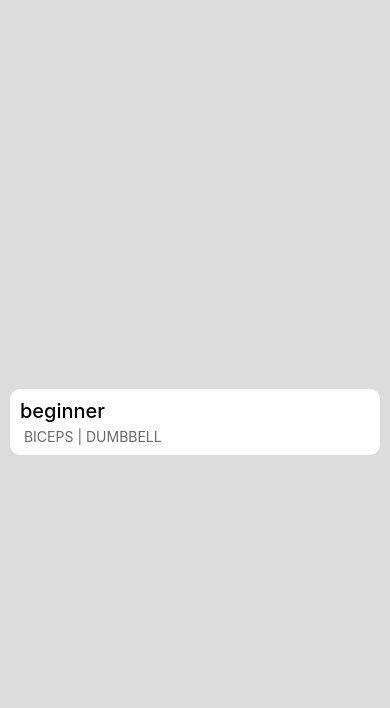
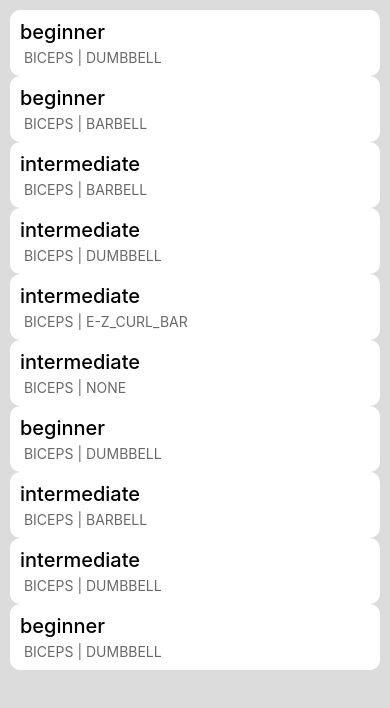
Before and after one commit to adham927/workout_tracker, a React Native app: screen / in a window 390 px wide. Shown: the top 708 px of the page. Built offline with nearby package versions, Linux system fonts and the light colour scheme.

Commit message:
rendering all the exercises

```diff
--- a/App.js
+++ b/App.js
@@ -1,18 +1,26 @@
 import { StatusBar } from 'expo-status-bar';
-import { StyleSheet, Text, View } from 'react-native';
+import { StyleSheet, Text, View, FlatList } from 'react-native';
 import exercises from "./assets/data/exercises.json";
 
 
 export default function App() {
-  const exercise = exercises[0]
+  const exercise = exercises[1]
 
 
   return (
     <View style={styles.container}>
-      <View style={styles.exerciseContainer}>
-      <Text style={styles.exerciseName}>{exercise.difficulty}</Text>
-      <Text style={styles.exerciseSubtitle}> {exercise.muscle.toUpperCase()} | {exercise.equipment.toUpperCase()}</Text>
-      </View>
+      <FlatList
+        data={exercises}
+        renderItem={({item}) =>
+          (
+            <View style={styles.exerciseContainer}>
+            <Text style={styles.exerciseName}>{item.difficulty}</Text>
+            <Text style={styles.exerciseSubtitle}> {item.muscle.toUpperCase()} | {item.equipment.toUpperCase()}</Text>
+            </View>
+          )
+        }
+      />
+
       <StatusBar style="auto" />
     </View>
   );
```
